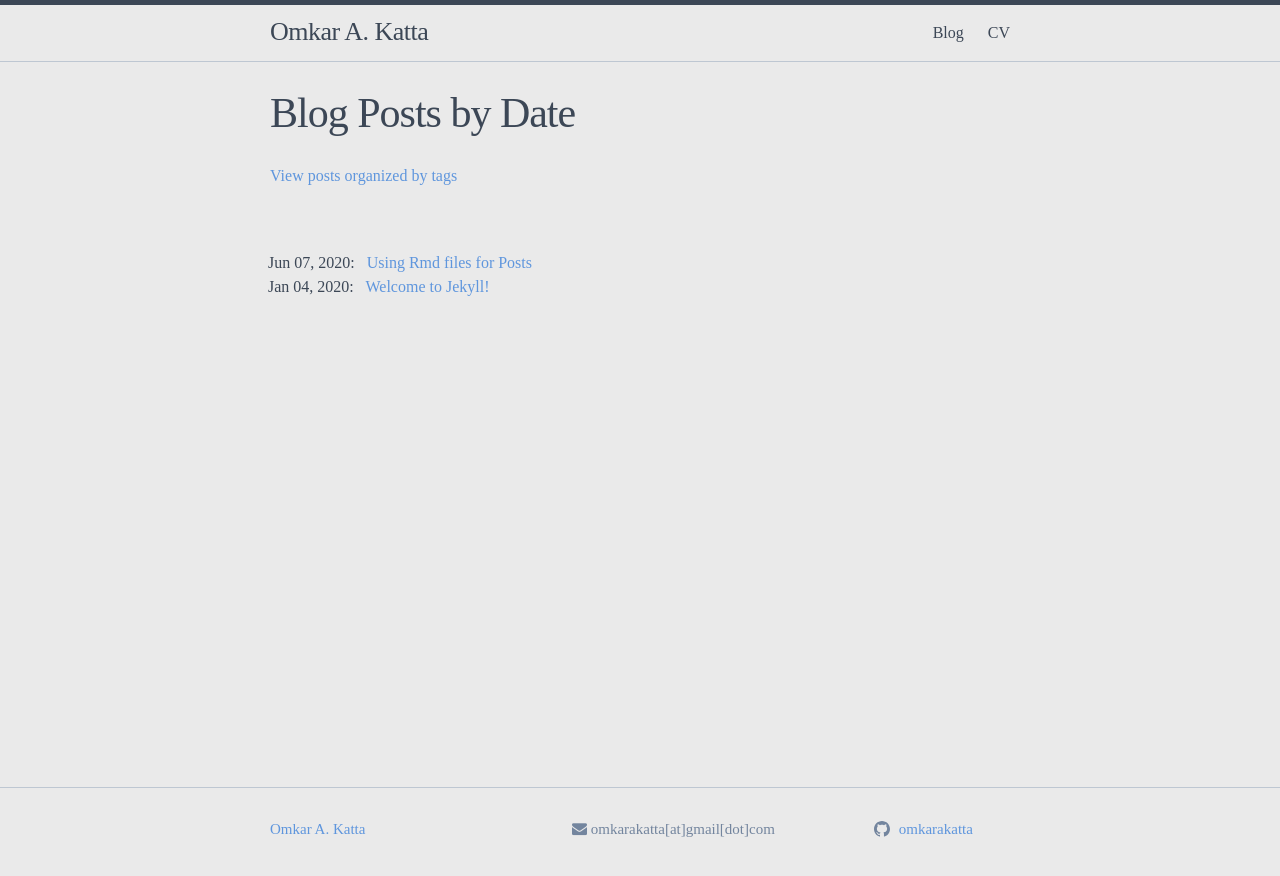
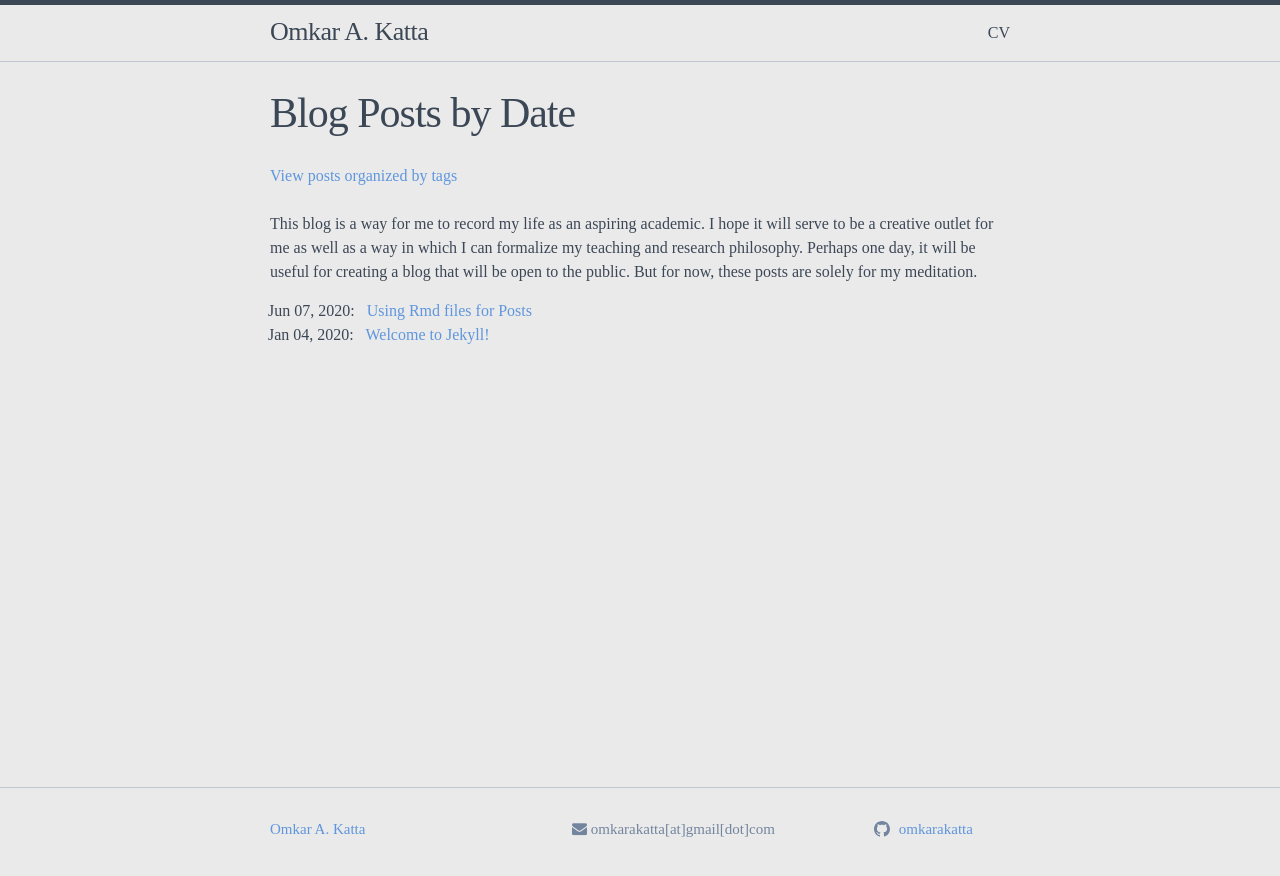
Before and after one commit to omkarakatta/omkarakatta.github.io, a Jekyll site: the page built from pages/postsbydate.md, in a window 1280 px wide. Shown: the top 876 px of the page. Built offline with Jekyll 4.4.1, drawn with Linux system fonts in a browser that asks for light colours; nearby versions of some CDN libraries.

```diff
--- a/pages/postsbydate.md
+++ b/pages/postsbydate.md
@@ -10,6 +10,7 @@
 </div>
 
 <br/>
+This blog is a way for me to record my life as an aspiring academic. I hope it will serve to be a creative outlet for me as well as a way in which I can formalize my teaching and research philosophy. Perhaps one day, it will be useful for creating a blog that will be open to the public. But for now, these posts are solely for my meditation.
 <br/>
 
 <ul>
```
Also changed, not shown: other parts of pages/postsbydate.md (+1 -1 lines), pages/postsbytag.md (+2 -0 lines).
